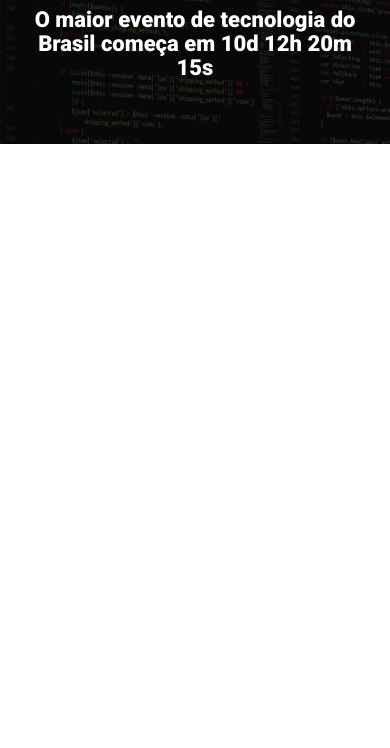
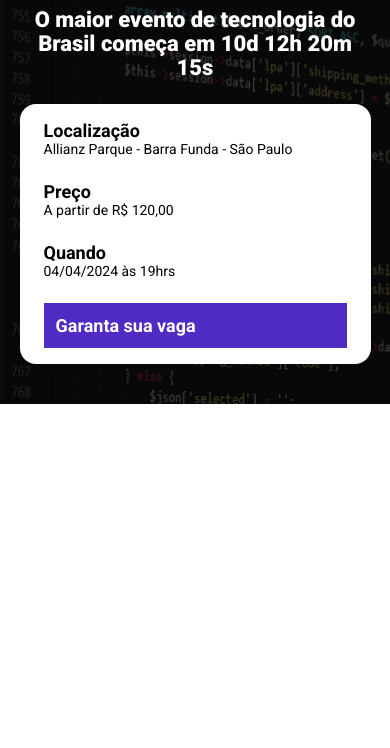
Before and after one commit to theusslatt/ebacTalks, a website built with Parcel: page src/index.html in a window 390 px wide. Shown: the part 96-844 px from the top of the page. Built offline with nearby package versions, Linux system fonts and the light colour scheme.

Commit message:
infos-bar

```diff
--- a/src/index.html
+++ b/src/index.html
@@ -20,6 +20,25 @@
             <p class="hero__text">
                 O maior evento de tecnologia do Brasil começa em 10d 12h 20m 15s
             </p>
+            <div class="infos-bar">
+                <ul class="infos-bar__infos">
+                    <li class="infos-bar__infos__item">
+                        <b>Localização</b>
+                        Allianz Parque - Barra Funda - São Paulo
+                    </li>
+                    <li class="infos-bar__infos__item">
+                        <b>Preço</b>
+                        A partir de R$ 120,00
+                    </li>
+                    <li class="infos-bar__infos__item">
+                        <b>Quando</b>
+                        04/04/2024 às 19hrs
+                    </li>
+                </ul>
+                <a href="#" class="button button--primary">
+                    Garanta sua vaga
+                </a>
+            </div>
         </div>
     </header>
 
--- /dev/null
+++ b/src/styles/components/_buttons.scss
@@ -0,0 +1,23 @@
+.button {
+    padding: 12px;
+    font-size: 18px;
+    font-weight: bold;
+    text-decoration: none;
+    text-align: center;
+    white-space: nowrap;
+
+    &--primary {
+        color: #fff;
+        background-color: #4f2ac3;
+    }
+
+    @media (max-width:640px) {
+        display: block;
+        width: 100%;
+    }
+
+    @media (max-width:1024px) {
+        display: flex;
+        align-items: center;
+    }
+}
--- /dev/null
+++ b/src/styles/components/_infos_bar.scss
@@ -0,0 +1,41 @@
+.infos-bar {
+    padding: 16px  24px;
+    background-color: #fff;
+    display: flex;
+    justify-content: space-between;
+    border-radius: 16px;
+
+    &__infos {
+        display: flex;
+        gap: 40px;
+
+        &__item {
+            color: #000;
+            font-size: 14px;
+
+            b {
+                color: #000;
+                font-size: 18px;
+                display: block;
+            }
+        }
+    }
+
+    @media (max-width: 640px) {
+        display: block;
+
+        &__infos {
+            display: block;
+
+            &__item {
+                margin-bottom: 24px;
+            }
+        }
+    }
+
+    @media (max-width: 1024px) {
+        &__infos {
+            gap: 16px;
+        }
+    }
+}
--- a/src/styles/main.scss
+++ b/src/styles/main.scss
@@ -1,4 +1,6 @@
 @use 'hero';
+@use 'components/infos_bar';
+@use 'components/buttons';
 
 *{
     margin: 0;
@@ -6,6 +8,7 @@
     box-sizing: border-box;
     font-family: roboto, sans-serif;
     color: #fff;
+    list-style: none;
 }
 
 .container {
```
